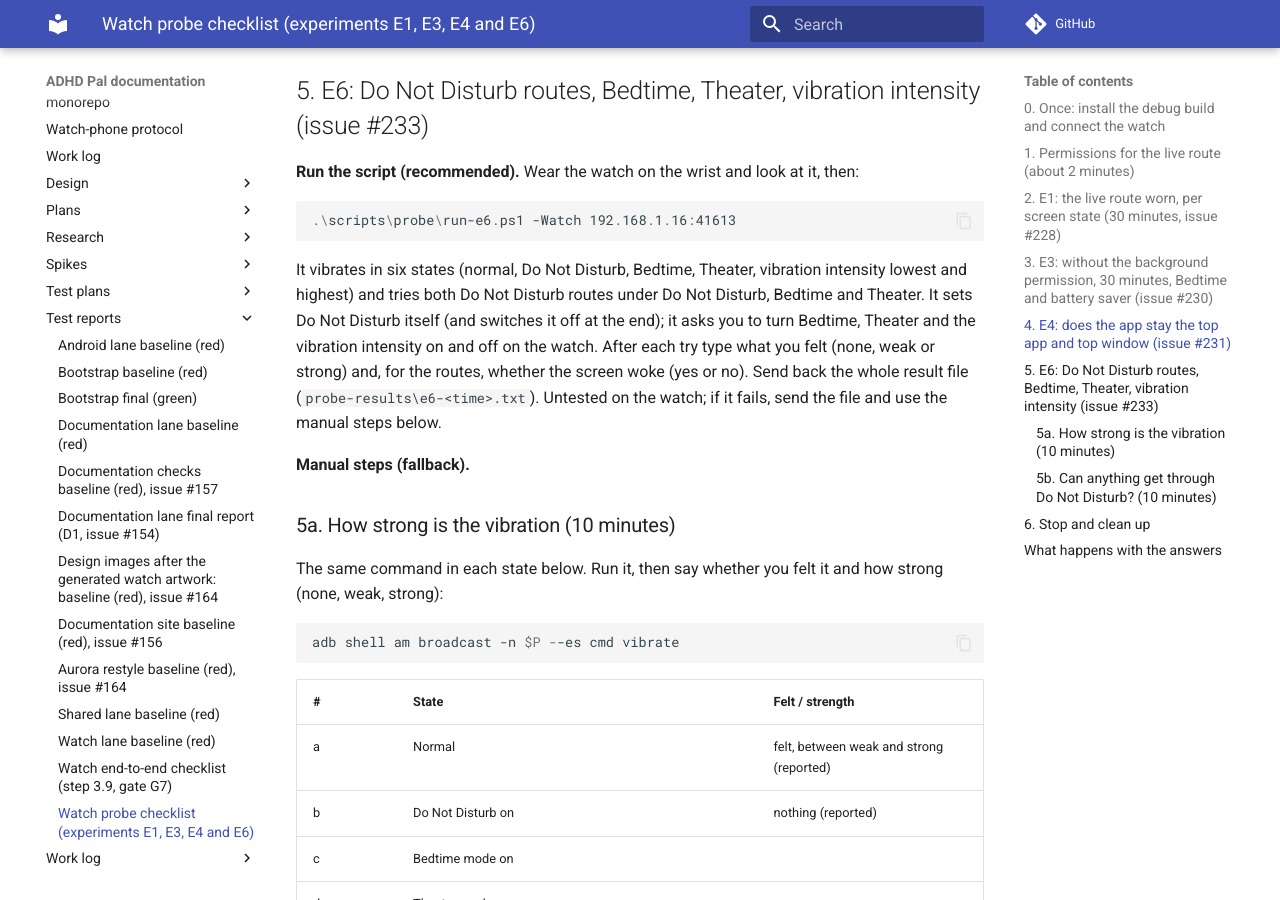
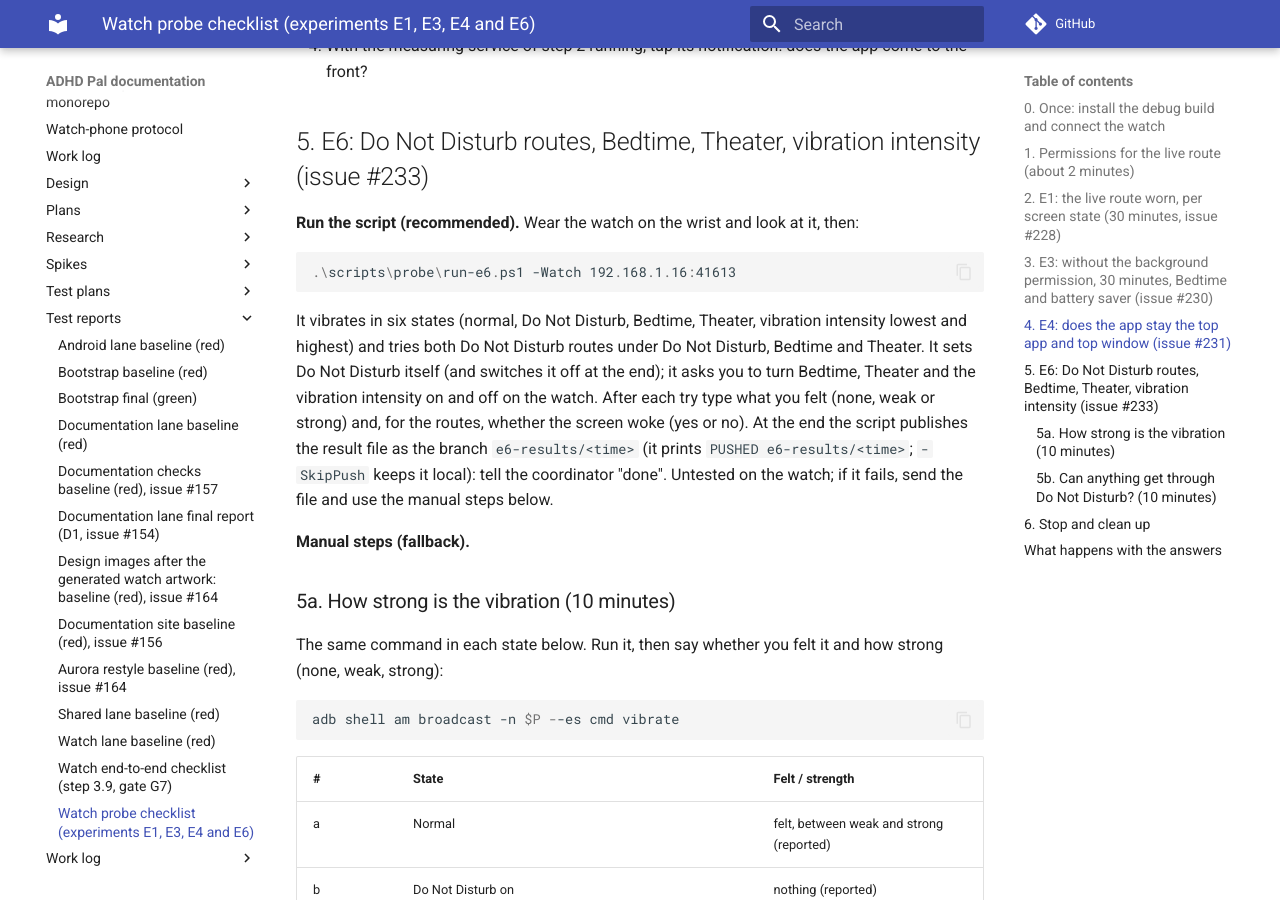
Before and after one commit to shlomoa/my-adhd-pal, an MkDocs documentation site: the page built from docs/test-reports/watch-probe-checklist.md, in a window 1280 px wide and 900 px high, scrolled down 4298 px. Built offline with MkDocs 1.6.1 and Material for MkDocs 9.7.7, drawn with Linux system fonts in a browser that asks for light colours; comment, search, counter and statistics services are not loaded; some of the changed text lies outside the part shown.

Commit message:
Publish the probe result files as <prefix>-results/<stamp> branches
Co-Authored-By: Claude Sonnet 5.5 <noreply@anthropic.com>
Claude-Session: https://claude.ai/code/session_01WEDbyAJ64XqdSoQasUsg7b

````diff
--- a/docs/test-reports/watch-probe-checklist.md
+++ b/docs/test-reports/watch-probe-checklist.md
@@ -58,10 +58,11 @@ watch, **off the charger**, keep the laptop awake, then:
 ```
 
 (use the address the watch shows). It asks twice about the Always-on display: **ON** before the run, **OFF** before phase C
-(turn it off in the watch settings, then press Enter). Do not touch the watch during a phase. Send back the whole result file
-(`probe-results\e1-<time>.txt` in your home folder, printed at the start and at the end), and say whether the notification
-stayed visible if the file says `False`. The script is untested on the watch (tested against a simulated adb only); if it fails
-or you cannot use it, send the file anyway and use the manual steps below.
+(turn it off in the watch settings, then press Enter). Do not touch the watch during a phase. At the end the script publishes the result
+file itself as the branch `e1-results/<time>` (it prints `PUSHED e1-results/<time>`; `-SkipPush` keeps it local, and your
+working files are not touched): tell the coordinator "done". The file is also kept in `probe-results` in your home folder. The
+script is untested on the watch (tested against a simulated adb only); if it fails or you cannot use it, use the manual steps
+below, or send the file.
 
 **Manual steps (fallback).**
 
@@ -109,8 +110,9 @@ notification stayed visible, the minute the screen dimmed or went off in phase A
 
 It revokes the background permissions, starts the service from the visible app, logs the permission state, takes reports
 for 30 minutes worn (use the watch normally; the script does not touch the screen), then asks you to turn **Bedtime mode ON**
-(report, 10 minutes, report) and **OFF**, then the same for **battery saver**. Send back the whole result file
-(`probe-results\e3-<time>.txt`). "service running: False" or "readings grew: False" in it is a result, not an error. The
+(report, 10 minutes, report) and **OFF**, then the same for **battery saver**. At the end the script publishes the result
+file as the branch `e3-results/<time>` (it prints `PUSHED e3-results/<time>`; `-SkipPush` keeps it local): tell the coordinator
+"done". "service running: False" or "readings grew: False" in it is a result, not an error. The
 script is untested on the watch; if it fails, send the file and use the manual steps below.
 
 **Manual steps (fallback).**
@@ -168,8 +170,9 @@ Report the `PROBE front` lines of both runs and answer, in your own words:
 It vibrates in six states (normal, Do Not Disturb, Bedtime, Theater, vibration intensity lowest and highest) and tries both
 Do Not Disturb routes under Do Not Disturb, Bedtime and Theater. It sets Do Not Disturb itself (and switches it off at the
 end); it asks you to turn Bedtime, Theater and the vibration intensity on and off on the watch. After each try type what you felt
-(none, weak or strong) and, for the routes, whether the screen woke (yes or no). Send back the whole result file
-(`probe-results\e6-<time>.txt`). Untested on the watch; if it fails, send the file and use the manual steps below.
+(none, weak or strong) and, for the routes, whether the screen woke (yes or no). At the end the script publishes the result
+file as the branch `e6-results/<time>` (it prints `PUSHED e6-results/<time>`; `-SkipPush` keeps it local): tell the coordinator
+"done". Untested on the watch; if it fails, send the file and use the manual steps below.
 
 **Manual steps (fallback).**
 
````
Also changed, not shown: docs/test-reports/watch-baseline.md (+13 -0 lines), docs/work-log/watch.md (+1 -0 lines), 4 other files.
